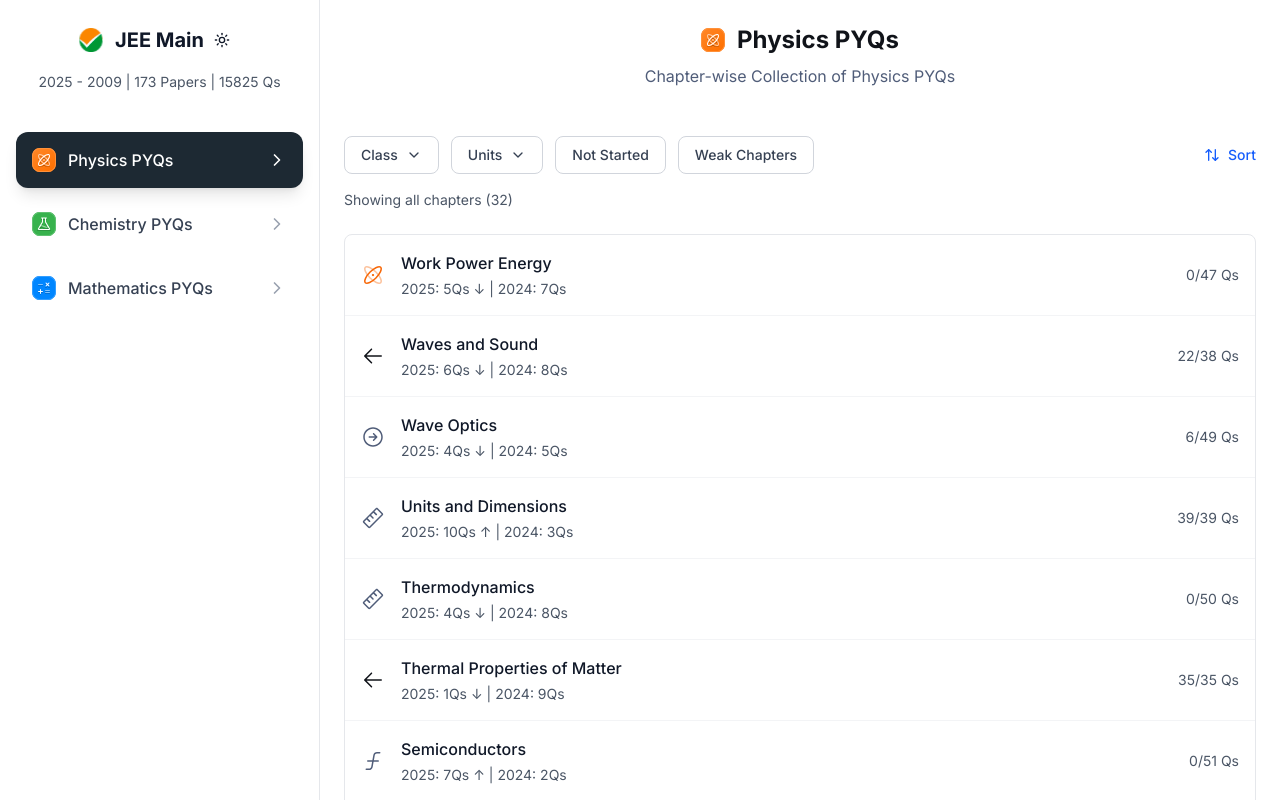
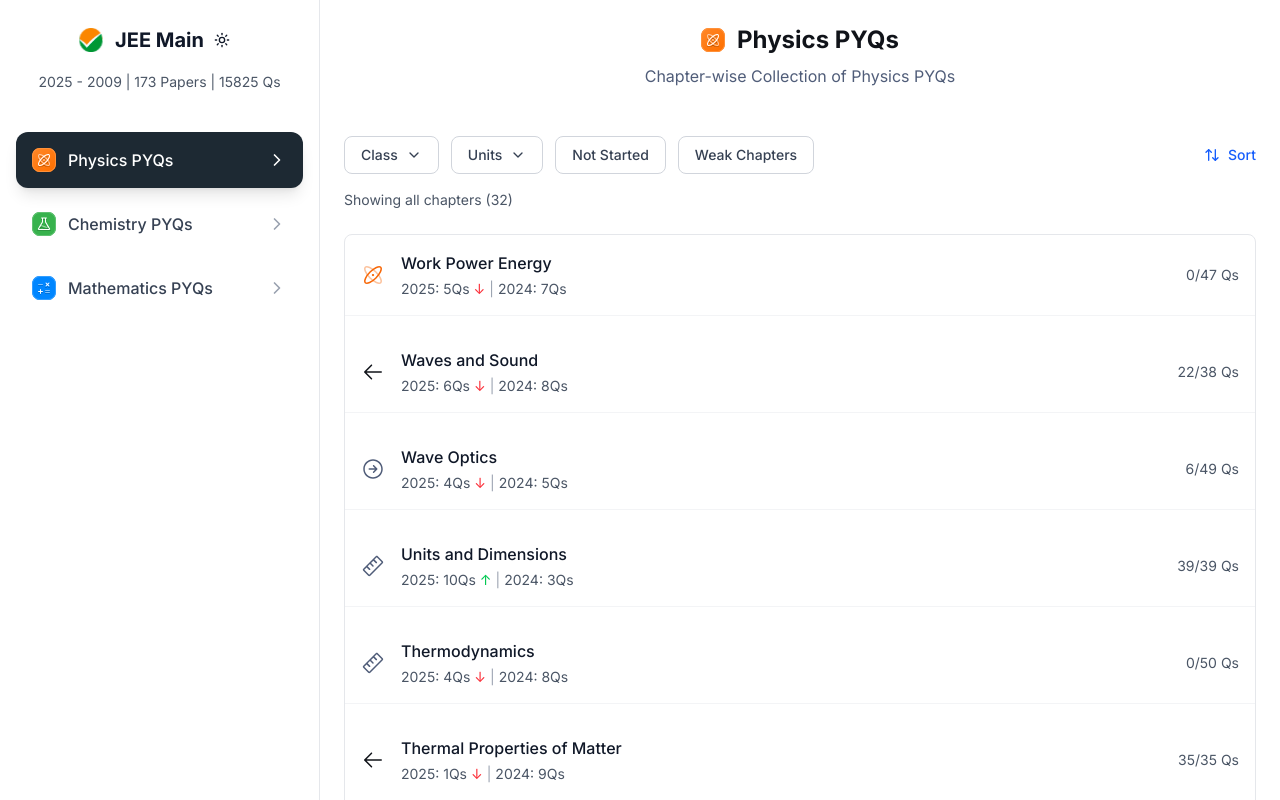
Before and after one commit to ArshTiwari2004/frontend-dashboard, a Next.js app in the folder frontend/: page / in a window 1280 px wide. Shown: the top 800 px of the page. Built offline with nearby package versions, Linux system fonts and the light colour scheme.

Commit message:
fix: layout of containers

```diff
--- a/frontend/app/components/ChapterCard.tsx
+++ b/frontend/app/components/ChapterCard.tsx
@@ -19,12 +19,12 @@
   const chapterIcon = getRandomIcon()
 
   return (
-    <div className="flex items-center justify-between p-4 border-b border-gray-100 dark:border-gray-700 hover:bg-gray-50 dark:hover:bg-gray-800/50 transition-colors">
+    <div className="flex items-center justify-between p-4  dark:bg-gray-800 rounded-lg border border-gray-200 dark:border-gray-700 hover:bg-gray-50 dark:hover:bg-gray-800/50 transition-colors sm:border-0 sm:border-b sm:border-gray-100 sm:dark:border-gray-700 sm:rounded-none sm:bg-transparent sm:dark:bg-transparent sm:hover:bg-gray-50 sm:dark:hover:bg-gray-800/50">
       <div className="flex items-center gap-4 flex-1">
         {/* Chapter Icon */}
         <div className="w-6 h-6 flex-shrink-0">
           <img
-            src={chapterIcon}
+            src={chapterIcon || "/placeholder.svg"}
             alt={`${chapter.chapter} Icon`}
             className="w-6 h-6 object-contain"
           />
@@ -33,10 +33,12 @@
         {/* Chapter Info */}
         <div className="flex-1 min-w-0">
           <h3 className="font-medium text-gray-900 dark:text-white text-base mb-1">{chapter.chapter}</h3>
-          <div className="flex items-center gap-4 text-sm text-gray-600 dark:text-gray-400">
-            <span>
-              2025: {trend2025}Qs {trendDiff > 0 ? "↑" : trendDiff < 0 ? "↓" : ""} | 2024: {trend2024}Qs
-            </span>
+          <div className="flex items-center gap-1 text-sm text-gray-600 dark:text-gray-400">
+            <span>2025: {trend2025}Qs</span>
+            {trendDiff > 0 && <span className="text-green-500">↑</span>}
+            {trendDiff < 0 && <span className="text-red-500">↓</span>}
+            <span className="text-gray-400">|</span>
+            <span>2024: {trend2024}Qs</span>
           </div>
         </div>
       </div>
--- a/frontend/app/components/ChapterList.tsx
+++ b/frontend/app/components/ChapterList.tsx
@@ -17,9 +17,7 @@
   }
 
   return (
-    // want some gap between cards
-
-    <div className="bg-white dark:bg-gray-800 rounded-lg border border-gray-200 dark:border-gray-700 overflow-hidden gap-4  ">
+    <div className="flex flex-col gap-4 sm:bg-white sm:dark:bg-gray-800 sm:rounded-lg sm:border sm:border-gray-200 sm:dark:border-gray-700 sm:overflow-hidden sm:gap-4">
       {chapters.map((chapter) => (
         <ChapterCard key={`${chapter.subject}-${chapter.chapter}`} chapter={chapter} />
       ))}
```
